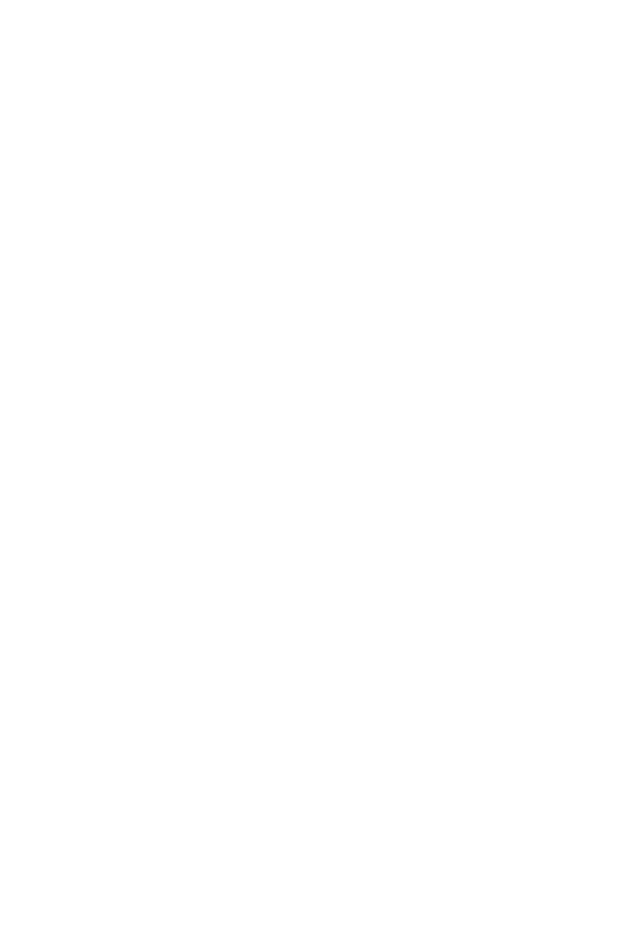
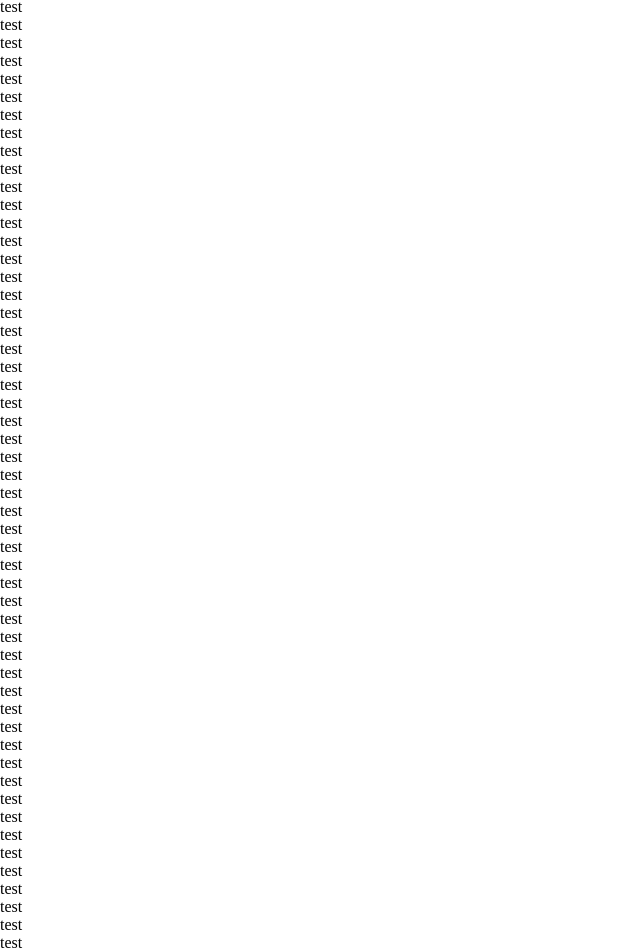
Before and after one commit to EvMad/react-frontend-sandbox, a React (Create React App) app: page / in a window 1280 px wide. Shown: the part 178-1130 px from the top of the page, without its empty margins (0-640 px from the left). Before the commit the page ends 800 px from the top, so only its background shows below. Built offline with nearby package versions, Linux system fonts and the light colour scheme.

Commit message:
sticky bar scroll test successful

```diff
--- a/src/App.js
+++ b/src/App.js
@@ -4,7 +4,66 @@ function App() {
   return (
     <>
     <TopBar/>
-    <p></p>
+    <p>test</p>
+    <p>test</p>
+    <p>test</p>
+    <p>test</p>
+    <p>test</p>
+    <p>test</p>
+    <p>test</p>
+    <p>test</p>
+    <p>test</p>
+    <p>test</p>
+    <p>test</p>
+    <p>test</p>
+    <p>test</p>
+    <p>test</p>
+    <p>test</p>
+    <p>test</p>
+    <p>test</p>
+    <p>test</p>
+    <p>test</p>
+    <p>test</p>
+    <p>test</p>
+    <p>test</p>
+    <p>test</p>
+    <p>test</p>
+    <p>test</p>
+    <p>test</p>
+    <p>test</p>
+    <p>test</p>
+    <p>test</p>
+    <p>test</p>
+    <p>test</p>
+    <p>test</p>
+    <p>test</p>
+    <p>test</p>
+    <p>test</p>
+    <p>test</p>
+    <p>test</p>
+    <p>test</p>
+    <p>test</p>
+    <p>test</p>
+    <p>test</p>
+    <p>test</p>
+    <p>test</p>
+    <p>test</p>
+    <p>test</p>
+    <p>test</p>
+    <p>test</p>
+    <p>test</p>
+    <p>test</p>
+    <p>test</p>
+    <p>test</p>
+    <p>test</p>
+    <p>test</p>
+    <p>test</p>
+    <p>test</p>
+    <p>test</p>
+    <p>test</p>
+    <p>test</p>
+    <p>test</p>
+    <p>test</p>
     </>
 
   );
```
